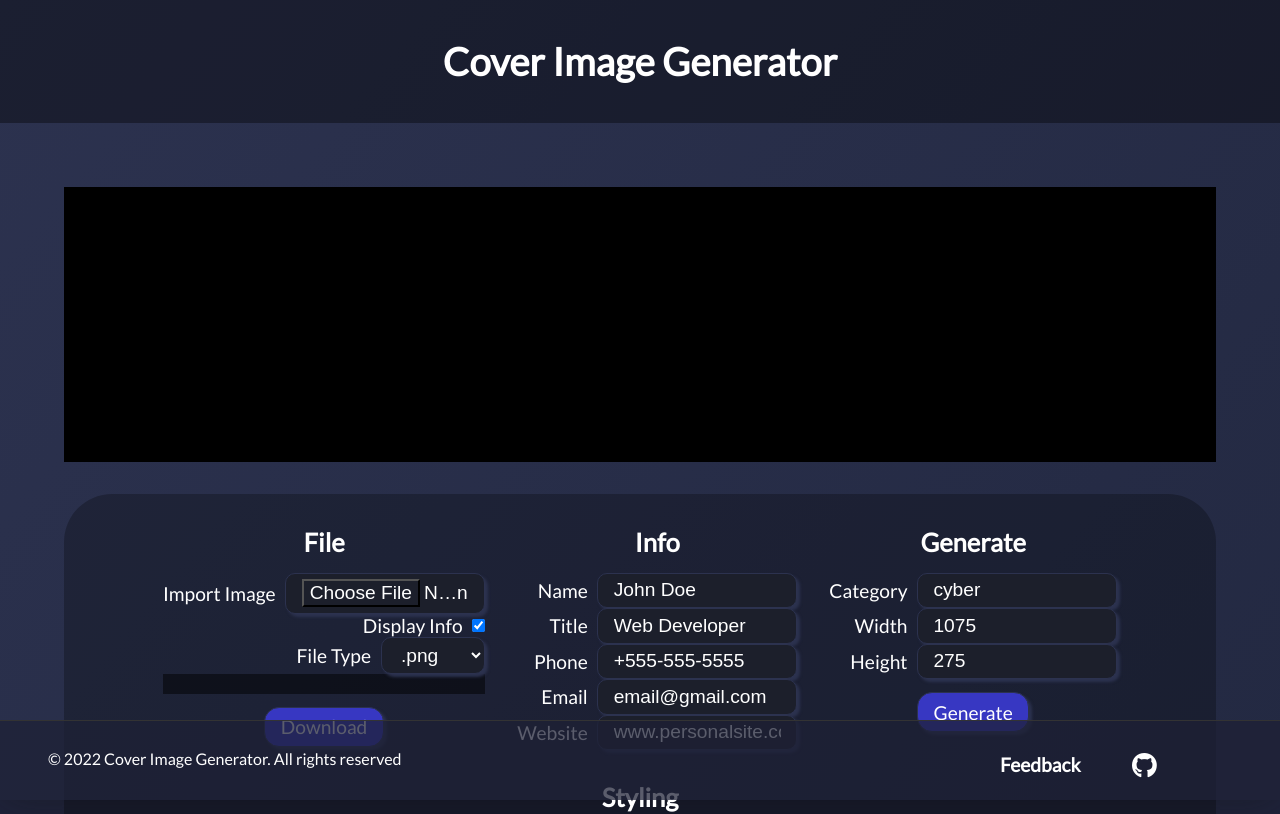
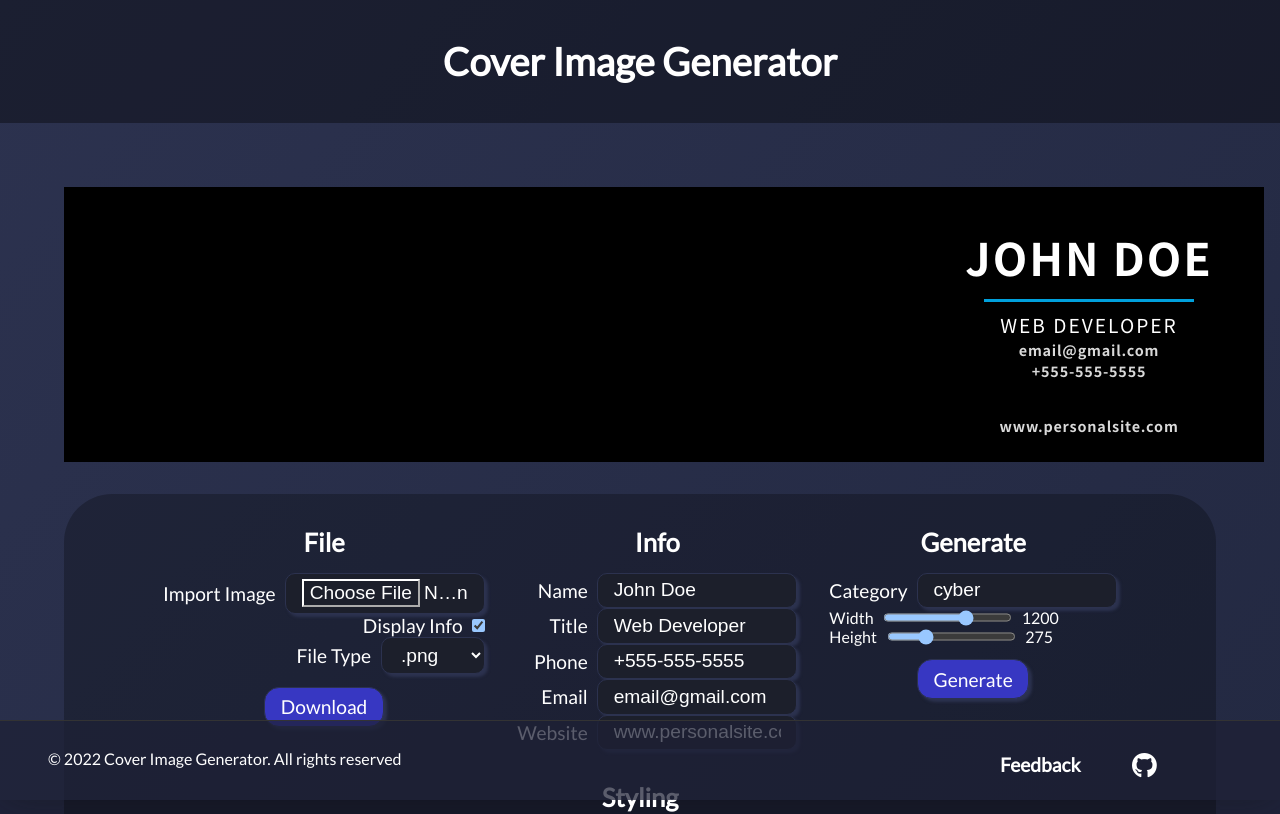
Before and after one commit to mrmendoza-dev/cover-image-generator, a React (Vite) app: page / in a window 1280 px wide. Shown: the top 814 px of the page. Built offline with nearby package versions, Linux system fonts and the light colour scheme; no server answers.

Commit message:
Major update, upload/download and various fixes

```diff
--- a/src/App.css
+++ b/src/App.css
@@ -8,14 +8,8 @@
     --clr-hr: #333;
     --clr-body-bg: #1f233b;
     --clr-accent: #1e2135b9;
-
     --clr-frame-font: #ffffff;
     --clr-frame-bg: #000000d9;
-
-    --li-cover-width: 1075px;
-    --li-cover-height: 275px;
-    /* --li-aspect-ratio: 1.91 / 1; */
-    --cover-height: 275px;
 }
 
 * {
@@ -53,6 +47,7 @@ a {
     height: 100vh;
     position: relative;
     background: linear-gradient(130deg, rgba(44,50,79,1) 0%, rgba(35,41,66,1) 100%);
+    color-scheme: dark;
 
 }
 
@@ -97,15 +92,14 @@ a {
   position: relative;
   margin: 0 auto;
   margin-top: 2em;
-  background-size: cover;
-  height: var(--cover-height);
-  background-color: black;
+  /* background-size: cover; */
+  /* background-color: black; */
 }
+
 .cover-border {
   box-sizing: border-box;
   /* border-bottom: 1px solid #0f0; */
   width: 100%;
-  height: var(--cover-height);
   position: absolute;
   z-index: 100;
   top: 0;
@@ -114,20 +108,27 @@ a {
 }
 
 .img-wrapper {
-  overflow: auto; /* adds scrollbars */
-  overflow-x: hidden;
-  height: var(--cover-height);
-  width: var(--cover-width);
+  overflow: auto;
+
   background-color: black;
   position: relative;
   z-index: 10;
-  object-fit: cover;
+    scroll-behavior: smooth;
 }
 
 .img-wrapper > img {
-  height: 200%; /* probably looks neater if auto */
-  width: 200%; /* double width image to show only first quarter */
-  vertical-align: bottom; /* moves image to true text bottom */
+  object-fit: contain;
+  width: 100%;
+}
+
+
+.img-wrapper::-webkit-scrollbar {
+  width: 0em;
+  background-color: transparent;
+}
+
+.img-wrapper::-webkit-scrollbar-thumb {
+  background-color: #000000;
 }
 
 /* CONTROLS */
@@ -135,7 +136,6 @@ a {
   margin: 0 auto;
   display: flex;
   justify-content: center;
-  /* flex-direction: column; */
   align-items: flex-start;
   gap: 2em;
   margin-top: 2em;
@@ -162,8 +162,7 @@ a {
   display: flex;
   flex-direction: column;
   justify-content: center;
-  height: var(--cover-height);
-
+  height: 275px;
   position: absolute;
   bottom: 0;
   top: 0;
@@ -179,7 +178,6 @@ a {
 .name {
   text-transform: uppercase;
   letter-spacing: 2px;
-  /* Change this font-size if your name needs more space*/
   font-size: 2.8rem;
   margin: 0;
 }
@@ -230,3 +228,11 @@ a {
   align-items: center;
   gap: 0.6em;
 }
+
+
+
+.input-slider {
+  display: flex;
+    flex-wrap: wrap;
+  gap: .6em;
+}
--- a/src/App.tsx
+++ b/src/App.tsx
@@ -1,9 +1,9 @@
-import { useState, useEffect, useRef } from 'react'
-import './App.css'
+import { useState, useEffect, useRef } from "react";
+import "./App.css";
 import "./Form.css";
 import html2canvas from "html2canvas";
-import {nanoid} from "nanoid";
-import Footer from "./components/Nav/Footer"
+import { nanoid } from "nanoid";
+import Footer from "./components/Nav/Footer";
 import Nav from "./components/Nav/Nav";
 import logo from "./logo.png";
 
@@ -15,8 +15,8 @@ export default function App() {
   });
 
   let queries = ["tech", "neon", "cyber", "city"];
-  function randomQuery(list:[]  ) {
-    return Math.floor(Math.random() * (list.length));
+  function randomQuery(list: []) {
+    return Math.floor(Math.random() * list.length);
   }
 
   const [formData, setFormData] = useState({
@@ -38,7 +38,17 @@ export default function App() {
     clrFont: "#ffffff",
   });
 
-    const fontFamilies = ['Arial', 'Calibri', 'Inconsolata', 'Noto Sans HK', 'Merriweather', 'Lobster', 'Sora', 'Lato', 'Montserrat'];
+  const fontFamilies = [
+    "Arial",
+    "Calibri",
+    "Inconsolata",
+    "Noto Sans HK",
+    "Merriweather",
+    "Lobster",
+    "Sora",
+    "Lato",
+    "Montserrat",
+  ];
   function handleChange(event: any) {
     const { name, value, type, checked } = event.target;
     setFormData((prevFormData) => {
@@ -54,28 +64,28 @@ export default function App() {
     // submitToApi(formData)
   }
 
-
   const queryInput: any = useRef(null);
   const url =
     "https://apis.scrimba.com/unsplash/photos/random/?orientation=landscape";
 
   useEffect(() => {
-
     generatePhoto();
   }, [url]);
 
+  useEffect(() => {
+    setImage(photo.urls.regular);
+  }, [photo]);
+
   function generatePhoto() {
-    const photoUrl = formData.query ? `${url}&query=${formData.query.split(" ").join("+")}` : url;
+    const photoUrl = formData.query
+      ? `${url}&query=${formData.query.split(" ").join("+")}`
+      : url;
     loadData({
       url: photoUrl,
       onSuccess: (res: any) => {
         setPhoto(res);
       },
     });
-  }
-
-  function searchPhotos(e: any) {
-    e.preventDefault();
   }
 
   function loadData(options: any) {
@@ -88,31 +98,68 @@ export default function App() {
       });
   }
 
-
-
-
- function saveImg() {
+  function saveImg(fileType: string) {
     html2canvas(document.getElementById("capture") as HTMLCanvasElement, {
       allowTaint: true,
       useCORS: true,
     }).then(function (canvas) {
-     var anchorTag = document.createElement("a");
+      let anchorTag = document.createElement("a");
       document.body.appendChild(anchorTag);
-     //  document.getElementById("previewImg").appendChild(canvas);
-     anchorTag.download = `cover-img.${formData.fileType}`;
+
+      if (fileType === "jpg") {
+        anchorTag.href = canvas.toDataURL("image/jpeg");
+      } else if (fileType === "png") {
         anchorTag.href = canvas.toDataURL();
+      } else if (fileType === "webp") {
+        anchorTag.href = canvas.toDataURL("image/webp");
+      }
+
+      anchorTag.download = `cover-img.${fileType}`;
       anchorTag.target = "_blank";
       anchorTag.click();
     });
   }
 
- function updateColor(color: string) {
+  function updateColor(color: string) {}
 
+  function handleUpload(e: any) {
+    setImage(URL.createObjectURL(e.target.files[0]));
+    console.log("test");
   }
 
+  const [image, setImage] = useState("");
+  const [width, setWidth] = useState(1200);
+  const [height, setHeight] = useState(275);
+  const [opacity, setOpacity] = useState(1);
 
-
-
+  const coverImageSizes = {
+    "Social Media": {
+      Facebook: { min: 400, max: 828 },
+      Twitter: { min: 440, max: 4096 },
+      LinkedIn: { min: 1536, max: 1536 },
+      Instagram: { min: 320, max: 1080 },
+    },
+    "E-commerce": {
+      Amazon: { min: 500, max: 2560 },
+      Etsy: { min: 500, max: 4000 },
+    },
+    "Online video platforms": {
+      YouTube: { min: 640, max: 3840 },
+      Vimeo: { min: 640, max: 4096 },
+    },
+    "Website banners": {
+      min: 800,
+      max: 1920,
+    },
+    "Email marketing": {
+      min: 600,
+      max: 600,
+    },
+    "Book Covers": {
+      Kindle: { min: 800, max: 2560 },
+      Print: { min: 1250, max: 2500 },
+    },
+  };
 
   return (
     <div className="App">
@@ -122,14 +169,25 @@ export default function App() {
       </div>
 
       <div className="content-wrapper">
-        <div className="cover-container" id="capture">
-          {formData.query && photo.id ? (
+        <div
+          className="cover-container"
+          id="capture"
+          style={{
+            width: `${width}px`,
+            height: `${height}px`,
+          }}
+        >
+          {formData.query && photo ? (
             <div>
-              {/* <a href={photo.user.links.html} target="_blank"> */}
-              <div className="img-wrapper">
-                <img className="img" src={photo.urls.regular} />
+              <div
+                className="img-wrapper"
+                style={{
+                  width: `${width}px`,
+                  height: `${height}px`,
+                }}
+              >
+                <img className="img" src={image} />
               </div>
-              {/* </a> */}
 
               <div className="cover-border">
                 {formData.displayInfo ? (
@@ -139,6 +197,7 @@ export default function App() {
                       color: formData.clrFont,
                       backgroundColor: formData.clrBg,
                       fontFamily: formData.font,
+                      opacity: opacity,
                     }}
                   >
                     <h4 className="name">{formData.name}</h4>
@@ -162,6 +221,7 @@ export default function App() {
             <></>
           )}
         </div>
+
         <div className="controls-banner">
           <form onSubmit={handleSubmit} className="controls">
             <div className="img-form">
@@ -172,10 +232,7 @@ export default function App() {
                   className="form-input"
                   type="file"
                   accept="image/png, image/jpeg"
-                  // placeholder="Website"
-                  onChange={handleChange}
-                  // name="site"
-                  // value={formData.site}
+                  onChange={handleUpload}
                 />
               </div>
               <div className="form-row">
@@ -202,7 +259,7 @@ export default function App() {
                   <option value="webp">.webp</option>
                 </select>
               </div>
-              <div className="caption">
+              {/* <div className="caption">
                 {formData.query && photo.id ? (
                   <p className="credits">
                     Photo by
@@ -213,9 +270,14 @@ export default function App() {
                 ) : (
                   <></>
                 )}
-              </div>
+              </div> */}
               <div className="btn-wrapper">
-                <button className="form-btn" onClick={saveImg}>
+                <button
+                  className="form-btn"
+                  onClick={() => {
+                    saveImg(formData.fileType);
+                  }}
+                >
                   Download
                 </button>
               </div>
@@ -293,7 +355,7 @@ export default function App() {
                   value={formData.query}
                 />
               </div>
-              <div className="form-row">
+              {/* <div className="form-row">
                 <p className="form-label">Width</p>
                 <input
                   className="form-input"
@@ -314,7 +376,24 @@ export default function App() {
                   name="height"
                   value={formData.height}
                 />
-              </div>
+              </div> */}
+
+              <SliderInput
+                className="input-slider"
+                value={width}
+                onChange={(e: any) => setWidth(e.target.value)}
+                min={400}
+                max={1600}
+                label="Width"
+              />
+              <SliderInput
+                className="input-slider"
+                value={height}
+                onChange={(e: any) => setHeight(e.target.value)}
+                min={150}
+                max={600}
+                label="Height"
+              />
 
               <div className="btn-wrapper">
                 <button className="form-btn" onClick={generatePhoto}>
@@ -395,6 +474,16 @@ export default function App() {
                   value={formData.clrBg}
                 />
               </div>
+
+              <SliderInput
+                className="input-slider"
+                value={(opacity * 100).toFixed(0)}
+                onChange={(e: any) => setOpacity(e.target.value / 100)}
+                min={0}
+                max={100}
+                step={1}
+                label="Opacity"
+              />
             </div>
           </form>
         </div>
@@ -404,3 +493,20 @@ export default function App() {
     </div>
   );
 }
+
+function SliderInput(props: any) {
+  return (
+    <div className={props.className}>
+      <label>{props.label}</label>
+      <input
+        type="range"
+        min={props.min}
+        max={props.max}
+        step={props.step}
+        value={props.value}
+        onChange={props.onChange}
+      />
+      <label>{props.value}</label>
+    </div>
+  );
+}
```
Lines whose indentation alone changed are shown as unchanged.
